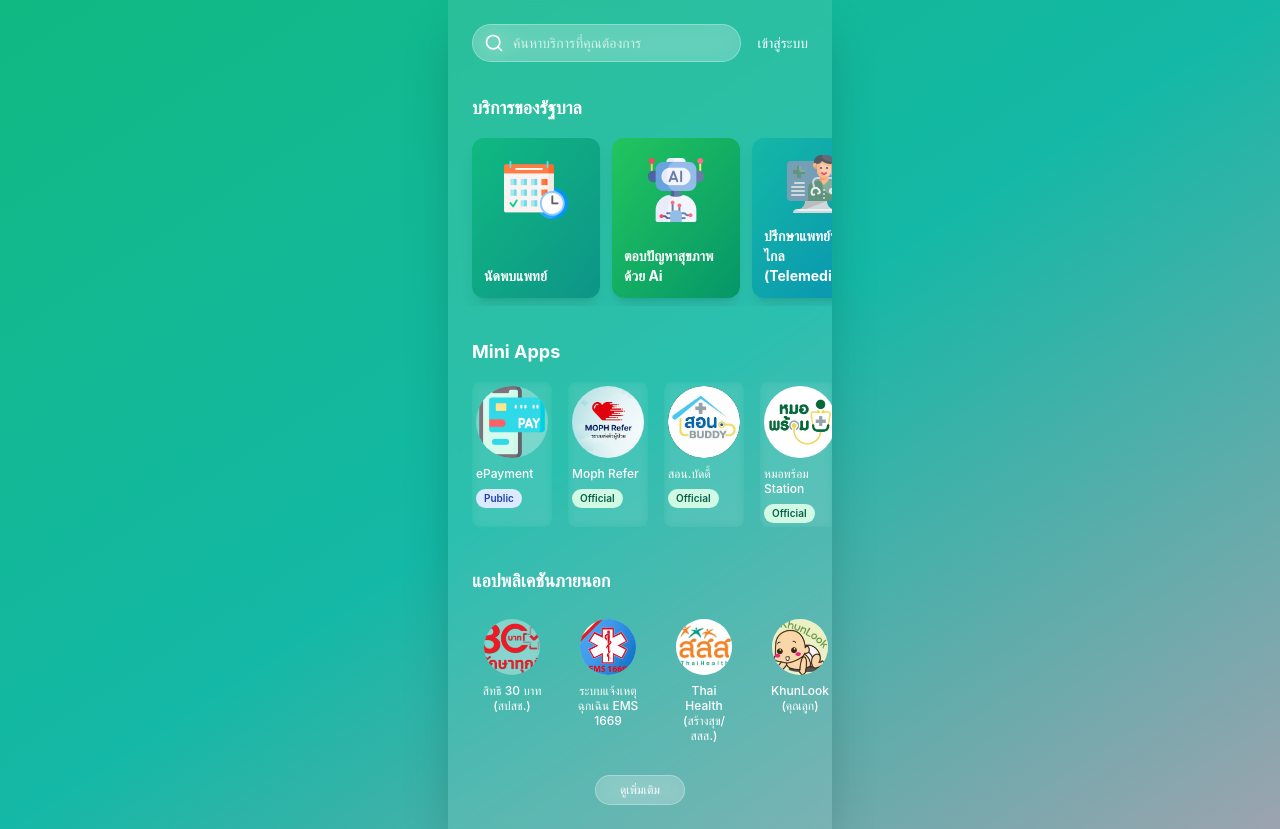
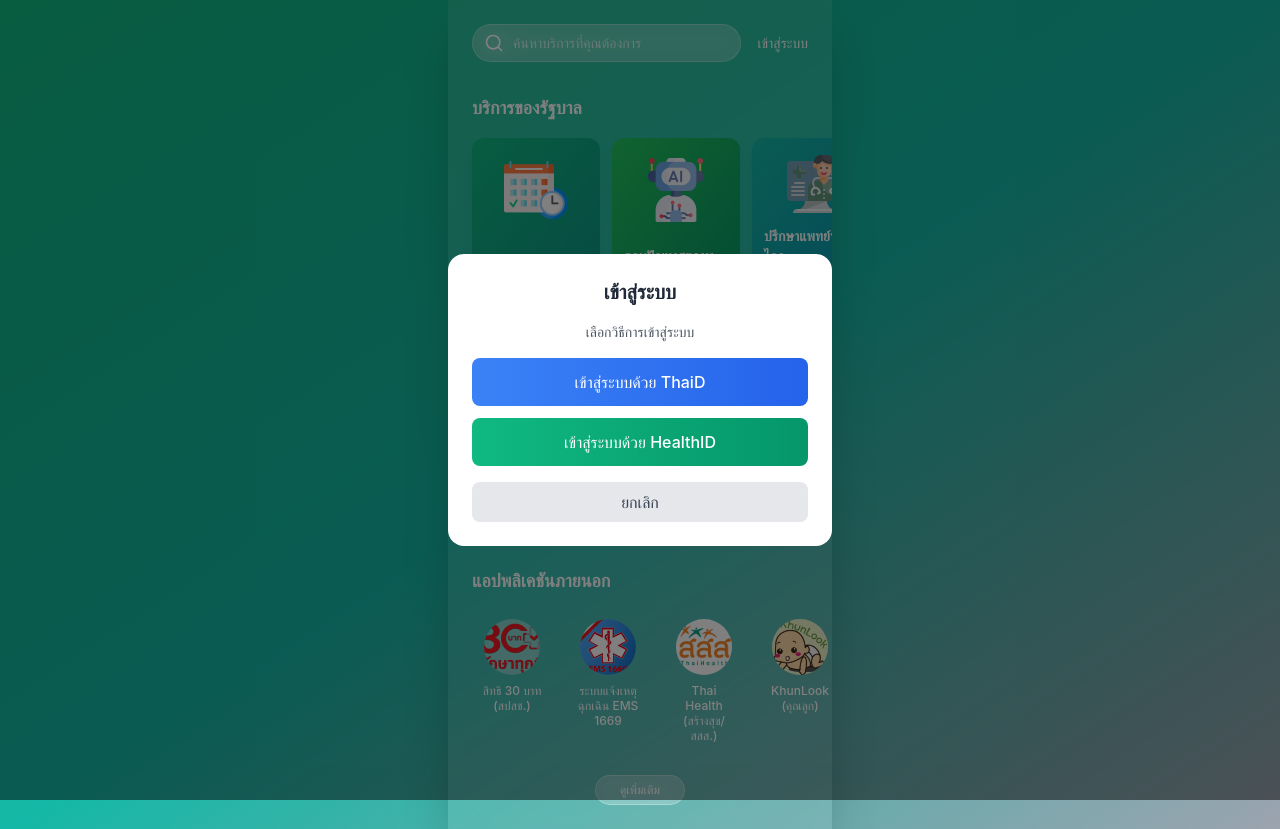
Before and after one commit to kannn044/morprom-plus-prototype, a React (Create React App) app: page / in a window 1280 px wide. Both pictures are taken after a click on the element "นัดพบแพทย์". Built offline with nearby package versions, Linux system fonts and the light colour scheme.

Commit message:
edit deploy

```diff
--- a/src/App.js
+++ b/src/App.js
@@ -37,8 +37,8 @@ const SearchIcon = () => (
 );
 
 // Reusable components
-const ServiceButton = ({ children, className = "" }) => (
-  <div className={`flex flex-col items-center space-y-2 cursor-pointer rounded-lg hover:bg-white/20 p-2 transition ${className}`}>
+const ServiceButton = ({ children, className = "", onClick }) => (
+  <div onClick={onClick} className={`flex flex-col items-center space-y-2 cursor-pointer rounded-lg hover:bg-white/20 p-2 transition ${className}`}>
     {children}
   </div>
 );
@@ -61,9 +61,102 @@ const Badge = ({ color, children }) => {
   );
 };
 
+// Login Modal Component
+const LoginModal = ({ onClose, onLogin }) => (
+  <div className="fixed inset-0 bg-black/50 flex items-center justify-center z-50 p-4">
+    <div className="bg-white rounded-2xl p-6 max-w-sm w-full space-y-4">
+      <h3 className="text-xl font-bold text-gray-800 text-center">เข้าสู่ระบบ</h3>
+      <p className="text-sm text-gray-600 text-center">เลือกวิธีการเข้าสู่ระบบ</p>
+      <div className="space-y-3">
+        <button
+          onClick={() => onLogin('ThaiD')}
+          className="w-full bg-gradient-to-r from-blue-500 to-blue-600 text-white py-3 rounded-lg font-medium hover:from-blue-600 hover:to-blue-700 transition"
+        >
+          เข้าสู่ระบบด้วย ThaiD
+        </button>
+        <button
+          onClick={() => onLogin('HealthID')}
+          className="w-full bg-gradient-to-r from-emerald-500 to-emerald-600 text-white py-3 rounded-lg font-medium hover:from-emerald-600 hover:to-emerald-700 transition"
+        >
+          เข้าสู่ระบบด้วย HealthID
+        </button>
+      </div>
+      <button
+        onClick={onClose}
+        className="w-full bg-gray-200 text-gray-700 py-2 rounded-lg font-medium hover:bg-gray-300 transition"
+      >
+        ยกเลิก
+      </button>
+    </div>
+  </div>
+);
+
+// User Menu Component
+const UserMenu = ({ onLogout, onClose }) => (
+  <div className="fixed inset-0 bg-black/50 flex items-center justify-center z-50 p-4">
+    <div className="bg-white rounded-2xl p-6 max-w-sm w-full space-y-4">
+      <div className="text-center">
+        <div className="w-20 h-20 bg-gradient-to-br from-emerald-500 to-teal-600 rounded-full mx-auto mb-3 flex items-center justify-center text-white text-2xl font-bold">
+          ส
+        </div>
+        <h3 className="text-xl font-bold text-gray-800">สมหมาย ทองสุก</h3>
+        <p className="text-sm text-gray-500 mt-1">บัญชีผู้ใช้</p>
+      </div>
+      <div className="space-y-2">
+        <button
+          onClick={onLogout}
+          className="w-full bg-red-500 text-white py-3 rounded-lg font-medium hover:bg-red-600 transition"
+        >
+          ออกจากระบบ
+        </button>
+        <button
+          onClick={onClose}
+          className="w-full bg-gray-200 text-gray-700 py-2 rounded-lg font-medium hover:bg-gray-300 transition"
+        >
+          ปิด
+        </button>
+      </div>
+    </div>
+  </div>
+);
 
 export default function App() {
   const [showAllAppLinks, setShowAllAppLinks] = React.useState(false);
+  const [isLoggedIn, setIsLoggedIn] = React.useState(false);
+  const [showLoginModal, setShowLoginModal] = React.useState(false);
+  const [showUserMenu, setShowUserMenu] = React.useState(false);
+
+  const handleOfficialServiceClick = (service) => {
+    if (!isLoggedIn) {
+      setShowLoginModal(true);
+    } else {
+      // Navigate to service or handle service logic
+      console.log('Accessing service:', service.label);
+    }
+  };
+
+  const handleLogin = (method) => {
+    console.log('Logging in with:', method);
+    // Mock login - bypass authentication
+    setIsLoggedIn(true);
+    setShowLoginModal(false);
+  };
+
+  const handleLogout = () => {
+    setIsLoggedIn(false);
+    setShowUserMenu(false);
+    // Clear session
+    sessionStorage.clear();
+    localStorage.clear();
+  };
+
+  const handleUserClick = () => {
+    if (isLoggedIn) {
+      setShowUserMenu(true);
+    } else {
+      setShowLoginModal(true);
+    }
+  };
 
   return (
     <>
@@ -94,7 +187,12 @@ export default function App() {
                 </div>
               </div>
               <div className="flex items-center space-x-2 flex-shrink-0">
-                <span className="text-sm font-medium text-white">เข้าสู่ระบบ</span>
+                <button
+                  onClick={handleUserClick}
+                  className="text-sm font-medium text-white hover:text-white/80 transition cursor-pointer"
+                >
+                  {isLoggedIn ? 'สมหมาย ทองสุก' : 'เข้าสู่ระบบ'}
+                </button>
               </div>
             </header>
 
@@ -103,7 +201,11 @@ export default function App() {
                 <h2 className="text-lg font-bold text-white mb-4">บริการของรัฐบาล</h2>
                 <div className="flex space-x-3 overflow-x-auto pb-2 -mx-6 px-6 hide-scrollbar">
                   {officialServices.map(link => (
-                    <div key={link.id} className={`flex-shrink-0 w-32 h-40 bg-gradient-to-br ${link.gradient} rounded-xl p-3 text-white flex flex-col justify-between cursor-pointer transition-transform hover:scale-105 shadow-lg`}>
+                    <div
+                      key={link.id}
+                      onClick={() => handleOfficialServiceClick(link)}
+                      className={`flex-shrink-0 w-32 h-40 bg-gradient-to-br ${link.gradient} rounded-xl p-3 text-white flex flex-col justify-between cursor-pointer transition-transform hover:scale-105 shadow-lg`}
+                    >
                       <div className="w-full h-20 flex items-center justify-center mb-2">
                         <img src={process.env.PUBLIC_URL + link.image} alt={link.label} className="w-16 h-16 object-contain" onError={(e) => { e.target.style.display = 'none' }} />
                       </div>
@@ -187,6 +289,21 @@ export default function App() {
           </div>
         </div>
       </div>
+
+      {/* Modals */}
+      {showLoginModal && (
+        <LoginModal
+          onClose={() => setShowLoginModal(false)}
+          onLogin={handleLogin}
+        />
+      )}
+
+      {showUserMenu && (
+        <UserMenu
+          onLogout={handleLogout}
+          onClose={() => setShowUserMenu(false)}
+        />
+      )}
     </>
   );
 }
```
